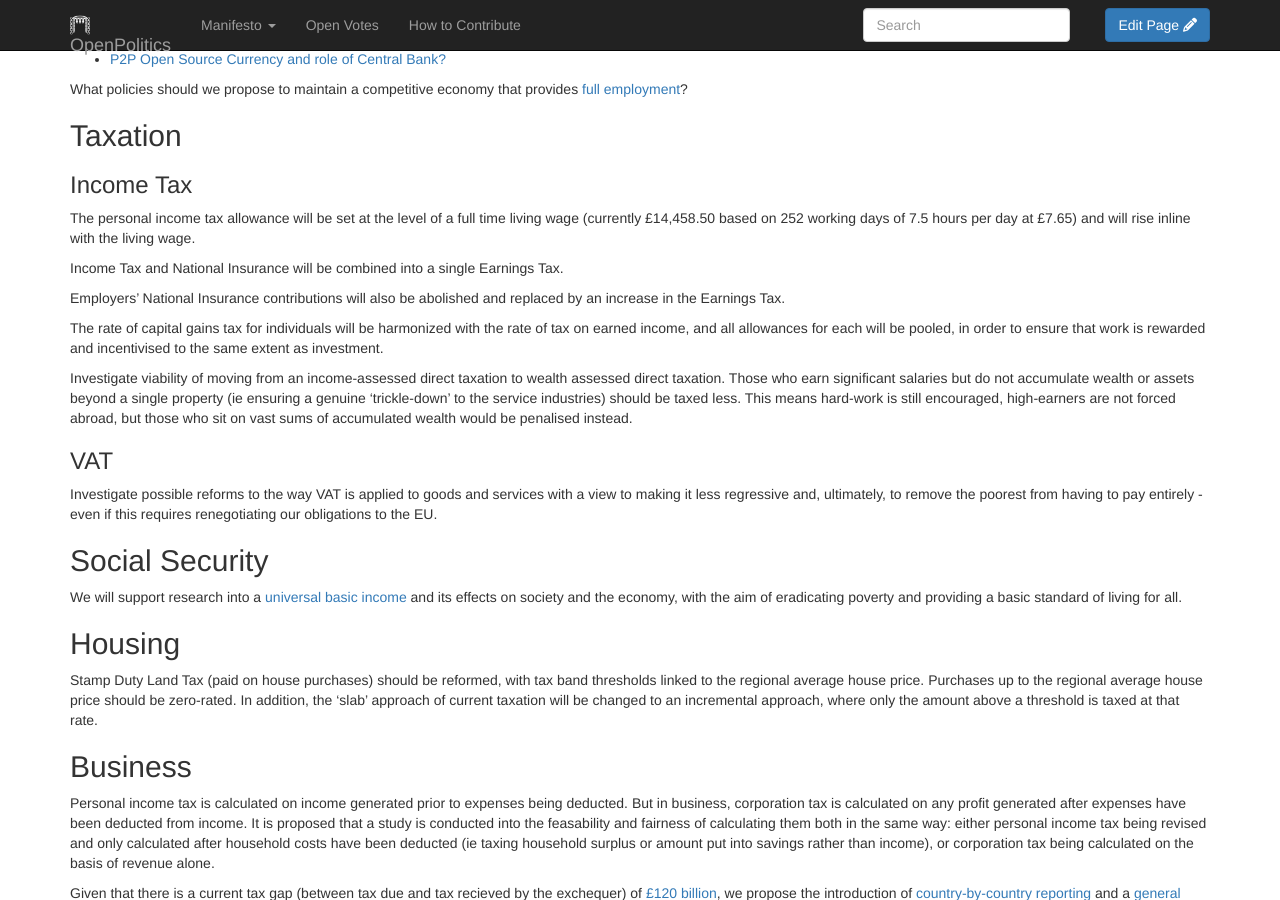
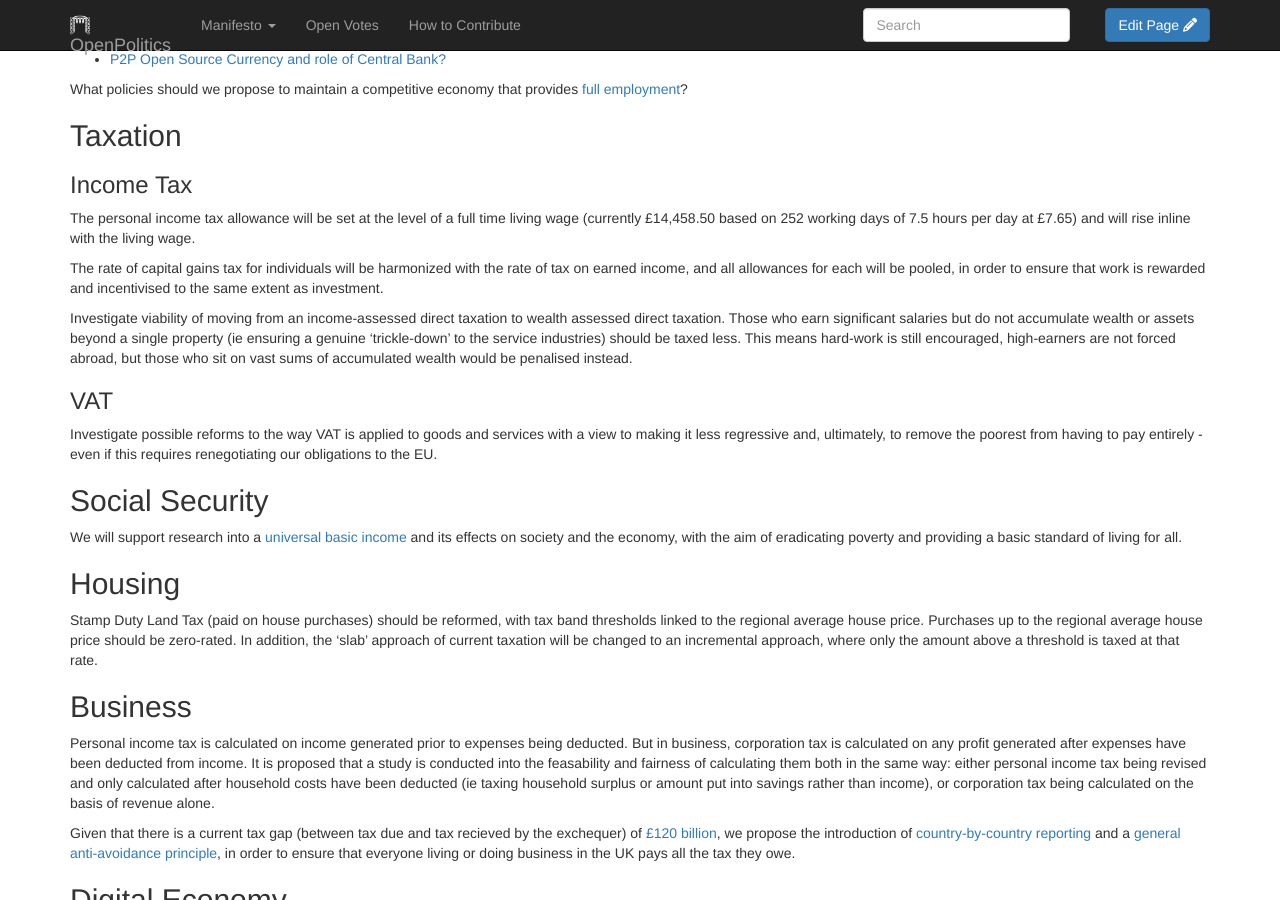
Before and after one commit to openpolitics/manifesto, a Jekyll site: the page built from manifesto/economy.md, in a window 1280 px wide and 900 px high, scrolled down 311 px. Built offline with Jekyll 4.4.1, drawn with Linux system fonts in a browser that asks for light colours; nearby versions of some CDN libraries; library files that are not in the unit come from our copies.

Commit message:
Whoops. Did not mean to do that...

```diff
--- a/manifesto/economy.md
+++ b/manifesto/economy.md
@@ -14,10 +14,6 @@ What policies should we propose to maintain a competitive economy that provides
 ### Income Tax
 
 The personal income tax allowance will be set at the level of a full time living wage (currently £14,458.50 based on 252 working days of 7.5 hours per day at £7.65) and will rise inline with the living wage.
-
-Income Tax and National Insurance will be combined into a single Earnings Tax.
-
-Employers' National Insurance contributions will also be abolished and replaced by an increase in the Earnings Tax.
 
 The rate of capital gains tax for individuals will be harmonized with the rate of tax on earned income, and all allowances for each will be pooled, in order to ensure that work is rewarded and incentivised to the same extent as investment.
 
```
